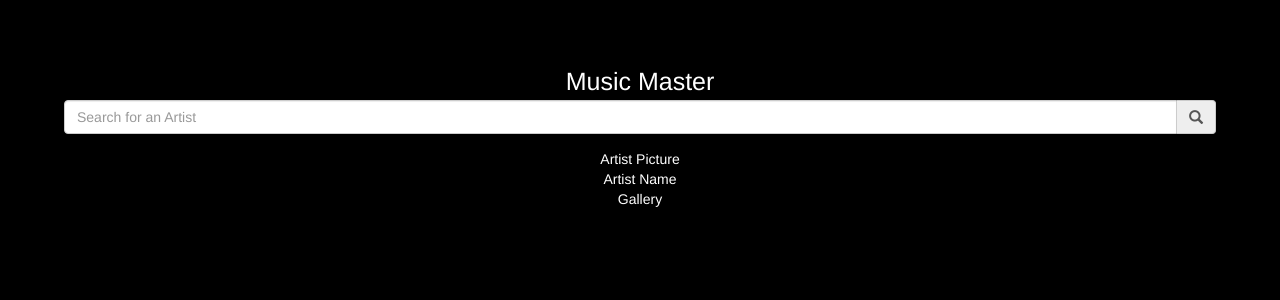
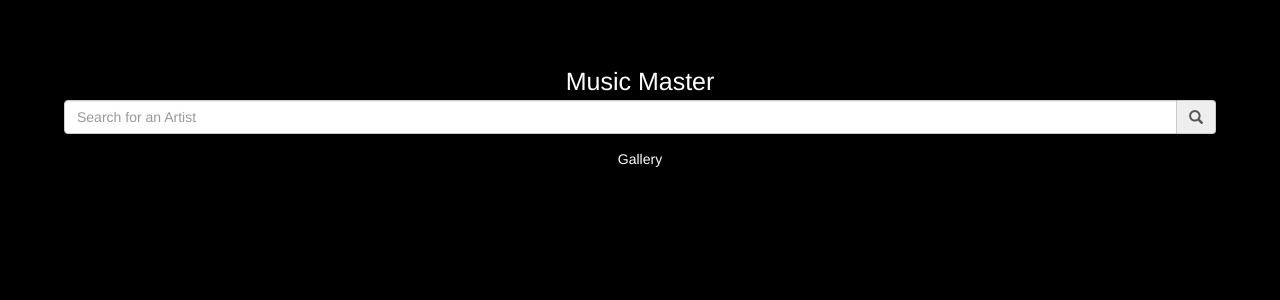
Before and after one commit to Copenbacon/musicmaster, a React (Create React App) app: page / in a window 1280 px wide. Shown: the top 300 px of the page. Built offline with nearby package versions, Linux system fonts and the light colour scheme.

Commit message:
added profile piece, rendered on to page Artist name and follower count

```diff
--- a/src/app.jsx
+++ b/src/app.jsx
@@ -1,14 +1,15 @@
 import React, { Component } from 'react';
 import './app.css';
 import { FormGroup, FormControl, InputGroup, Glyphicon } from 'react-bootstrap';
-
+import Profile from './profile.jsx'
 
 class App extends Component {
 
 	constructor(props) {
 		super(props);
 		this.state = {
-			query : ''
+			query : '',
+			artist: null
 		}
 	}
 
@@ -34,6 +35,7 @@ class App extends Component {
 	      .then(json => {
 	      		const artist = json.artists.items[0];
 	      		console.log('artist', artist);
+	      		this.setState({artist});
 	      	})
 
 	}
@@ -61,10 +63,9 @@ class App extends Component {
 						</InputGroup.Addon>
 					</InputGroup>
 				</FormGroup>
-				<div className='profile'>
-					<div> Artist Picture</div>
-					<div>Artist Name</div>
-				</div>
+				<Profile
+					artist={this.state.artist}
+				/>
 
 				<div className='gallery'>
 					Gallery
--- /dev/null
+++ b/src/profile.jsx
@@ -0,0 +1,23 @@
+import React, { Component } from 'react';
+import './app.css';
+
+class Profile extends Component {
+	render() {
+		console.log('this.props', this.props);
+		let artist = {name:'', followers: {total: ''}};
+		if(this.props.artist !== null){
+			artist = this.props.artist;
+		}
+
+		return (
+			<div>
+				<div>{artist.name}</div>
+				<div>{artist.followers.total}</div>
+			</div>
+
+		)
+	}
+
+}
+
+export default Profile;
```
